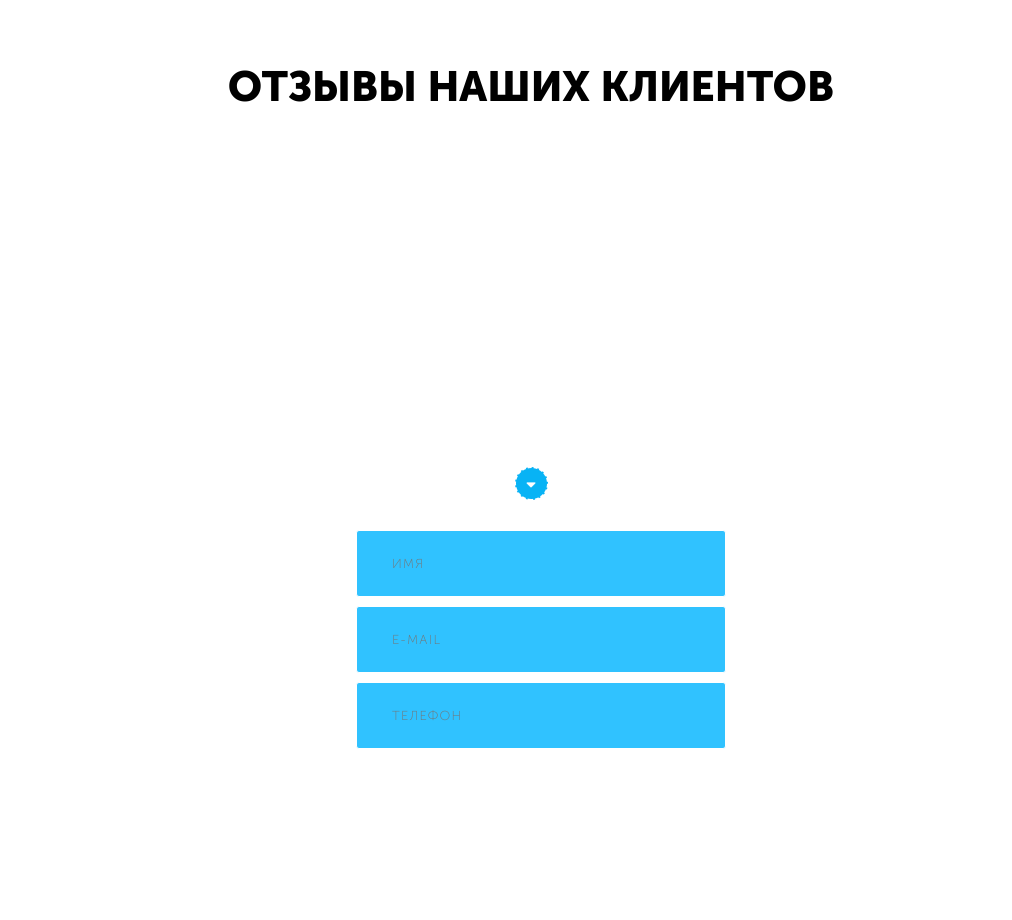
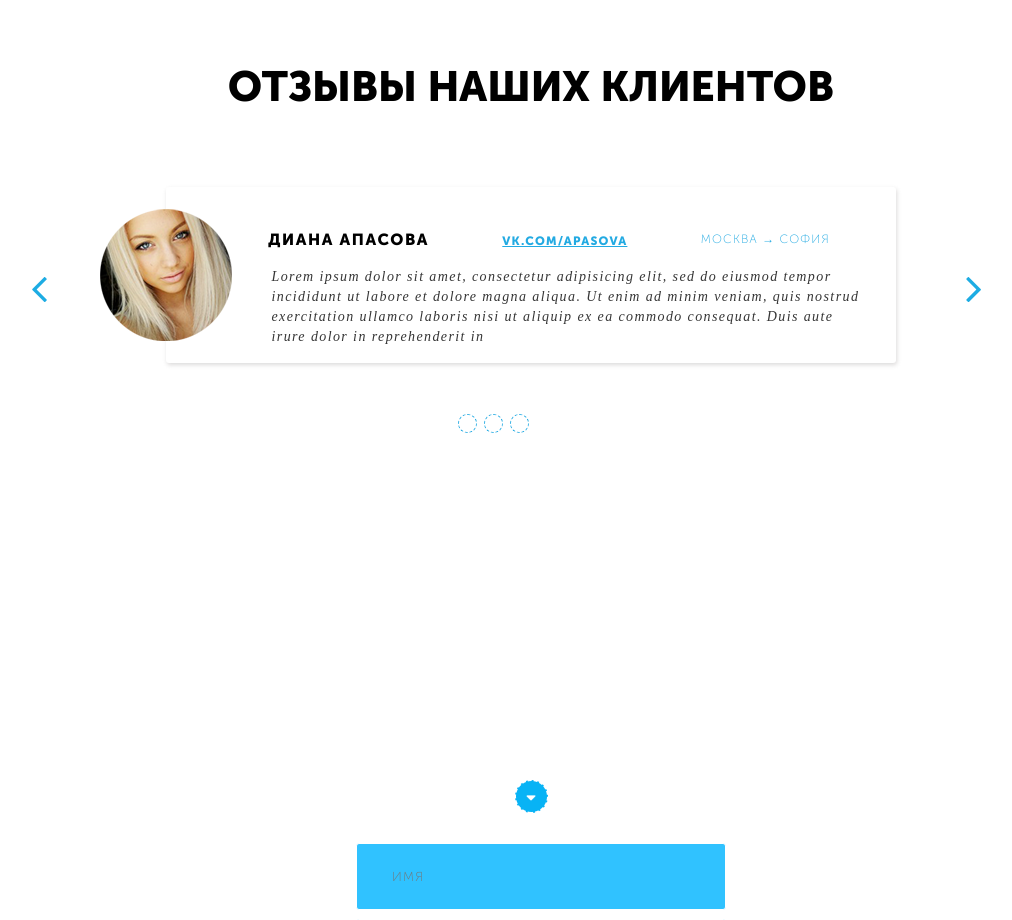
Before and after one commit to Yurii-Kasian/travel-agency-landing-page, a plain HTML site: page index.html in a window 1280 px wide. Shown: the part 3260-4180 px from the top of the page, without its empty margins (109-1121 px from the left). Drawn offline with Linux system fonts and the light colour scheme; files whose address does not match are found by name.

Commit message:
Add files via upload

```diff
--- a/css/main.css
+++ b/css/main.css
@@ -393,8 +393,96 @@ section{
 
 /*----fifth section----*/
 
+.slider{
+    margin-top: 67px;
+    position: relative;
+}
 
+.slide{
+    border-radius: 3px;
+    box-shadow: 1px 2px 4px rgba(149, 147, 147, 0.33);
+}
 
+.slide__img{
+    align-self: center;
+    margin-left: -66.5px;
+}
+
+.slide__content{
+    margin-top: 44px;
+}
+
+.slide__content h3{
+    font-size: 16px;
+    line-height: 17px;
+    text-transform: uppercase;
+    letter-spacing: 1.6px;
+}
+
+.slide__content__text{
+    color: #23aae2;
+    font-family: "Museo Sans Cyrl 900";
+    font-size: 12px;
+    line-height: 20px;
+    text-decoration: underline;
+    text-transform: uppercase;
+    letter-spacing: 1.2px;
+}
+.slide__info{
+    justify-content: space-around;
+}
+.slide__content span{
+    color: #23aae2;
+    font-family: "Museo Sans Cyrl 100";
+    font-size: 12px;
+    line-height: 17px;
+    text-transform: uppercase;
+    letter-spacing: 1.2px;
+}
+
+.slide__text{
+    text-align: left;
+    width: 595px;
+    color: #363636;
+    font-family: "Museo Sans Cyrl 100 Italic";
+    font-size: 14px;
+    line-height: 20px;
+    letter-spacing: 1.4px;
+    margin-left: 40px;
+}
+
+.slider__nav{
+    position: absolute;
+    top: 50%;
+    width: 100%;
+}
+
+.slider__arrow{
+
+}
+
+.slider__arrow__left{
+    position: absolute;
+    left: -134px;
+}
+
+.slider__arrow__right{
+    position: absolute;
+    right: -85px;
+}
+
+.boolit{
+    margin-top: 51px;
+    width: 19px;
+    height: 19px;
+    border-radius: 50%;
+    border: 1px dashed #23aae2;
+    margin-left: 7px;
+}
+
+.boolit:hover{
+    background-color: #23aae2;
+}
 
 
 /*----sixth section----*/
--- a/index.html
+++ b/index.html
@@ -247,9 +247,53 @@
                         Отзывы наших клиентов
                     </h2>
                 </div>
-
             </div>
 
+            <div class="row text-center">
+                <div class="col-lg-8 m-auto">
+                    <div class="slider">
+
+                        <div class="slide d-flex ">
+                            <img src="img/photo.png" alt="" class="slide__img">
+                            <div class="slide__content">
+                               <div class="slide__info d-flex">
+                                    <h3>
+                                        Диана Апасова
+                                    </h3>
+                                   <p class="slide__content__text">
+                                       vk.com/apasova
+                                   </p>
+                                   <span>
+                                        Москва → София
+                                   </span>
+                               </div>
+                                <p class="slide__text">
+                                    <i>Lorem ipsum dolor sit amet, consectetur adipisicing elit, sed do eiusmod tempor incididunt ut labore et dolore magna aliqua. Ut enim ad minim veniam, quis nostrud exercitation ullamco laboris nisi ut aliquip ex ea commodo consequat. Duis aute irure dolor in reprehenderit in</i>
+                                </p>
+                            </div>
+                        </div>
+                        <div class="slider__nav">
+                            <div class="slider__arrow slider__arrow__left">
+                                <img src="img/left.png" alt="">
+                            </div>
+                            <div class="slider__arrow slider__arrow__right">
+                                <img src="img/right.png" alt="">
+                            </div>
+                        </div>
+
+                    </div>
+                </div>
+            </div>
+
+            <div class="row text-center">
+                <div class="col-lg-2 m-auto">
+                    <div class="boolits d-flex">
+                        <div class="boolit"></div>
+                        <div class="boolit"></div>
+                        <div class="boolit"></div>
+                    </div>
+                </div>
+            </div>
         </div>
     </section>
 
```
